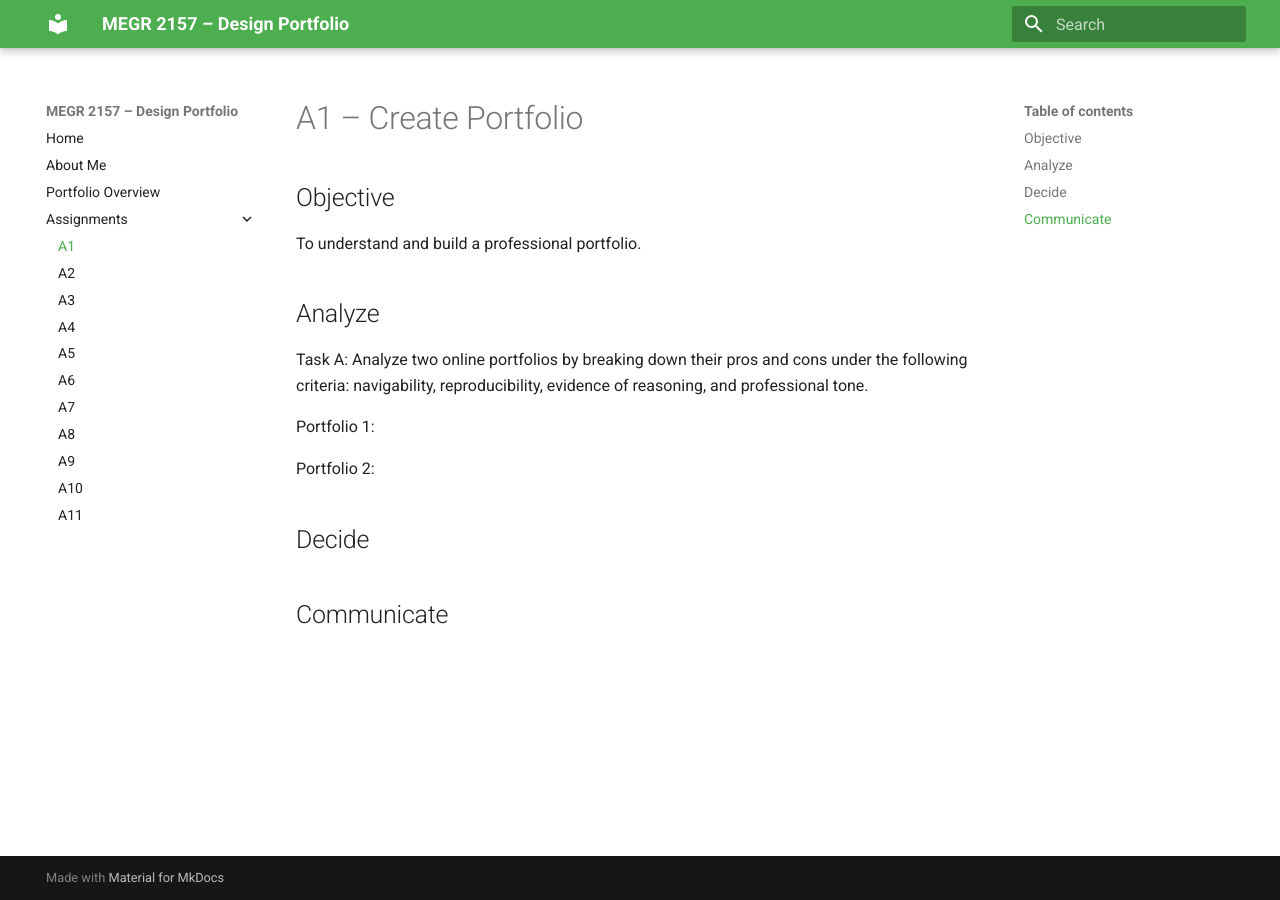
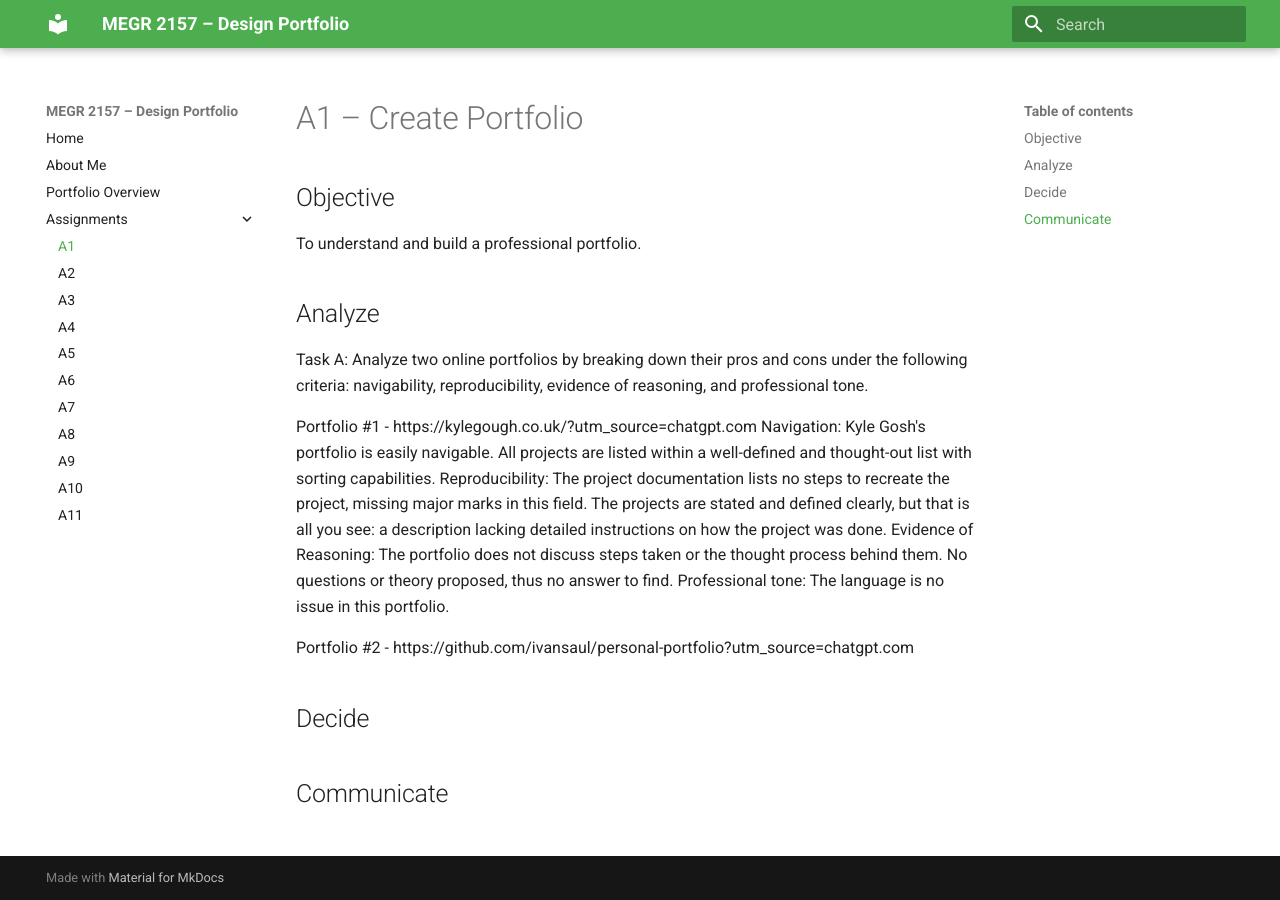
Before and after one commit to pbrown95-glitch/megr2157-portfolio, an MkDocs documentation site: the page built from docs/assignments/A01/index.md, in a window 1280 px wide. Built offline with MkDocs 1.6.1 and Material for MkDocs 9.7.7, drawn with Linux system fonts in a browser that asks for light colours.

Commit message:
Update index.md

```diff
--- a/docs/assignments/A01/index.md
+++ b/docs/assignments/A01/index.md
@@ -7,10 +7,14 @@ To understand and build a professional portfolio.
 
 Task A: Analyze two online portfolios by breaking down their pros and cons under the following criteria: navigability, reproducibility, evidence of reasoning, and professional tone.
 
-Portfolio 1:
+Portfolio #1 - https://kylegough.co.uk/?utm_source=chatgpt.com
+  Navigation: Kyle Gosh's portfolio is easily navigable. All projects are listed within a well-defined and thought-out list with sorting capabilities.
+  Reproducibility:  The project documentation lists no steps to recreate the project, missing major marks in this field. The projects are stated and defined clearly, but that is all you see: a description lacking detailed instructions on how the project was done.
+  Evidence of Reasoning: The portfolio does not discuss steps taken or the thought process behind them. No questions or theory proposed, thus no answer to find.
+  Professional tone: The language is no issue in this portfolio.
 
 
-Portfolio 2:
+Portfolio #2 - https://github.com/ivansaul/personal-portfolio?utm_source=chatgpt.com
 
 ## Decide
 
```
